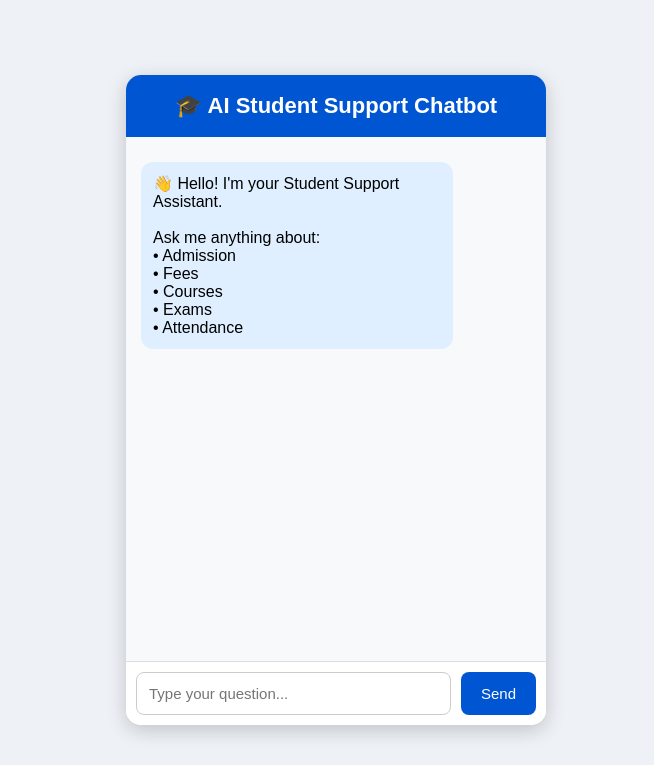
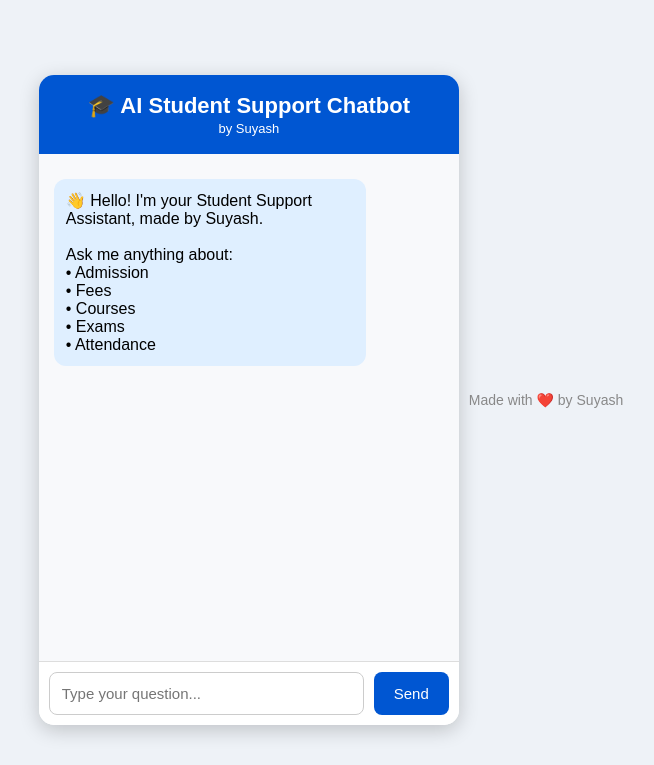
Before and after one commit to Suyash8912/student-support-chatbot, a Flask app: page / in a window 1280 px wide. Shown: the top 765 px of the page, without its empty margins (304-958 px from the left). Run offline with Flask 3, Linux system fonts and the light colour scheme.

Commit message:
Add name to chatbot

```diff
--- a/app.py
+++ b/app.py
@@ -36,7 +36,7 @@
                 messages=[
                     {
                         "role": "system",
-                        "content": """You are an AI Student Support Assistant.
+                        "content": """You are an AI Student Support Assistant created by Suyash.
 
 You can answer only student-related questions like:
 - Admissions
@@ -48,8 +48,11 @@
 - Exams
 - Timetable
 
+If someone asks who made you or who created you, reply:
+'I was created by Suyash to help students with their queries.'
+
 If the question is not related to students or education, politely reply:
-'I am a Student Support AI Assistant and I can answer only student-related questions.'
+'I am a Student Support AI Assistant created by Suyash, and I can answer only student-related questions.'
 """
                     },
                     {
--- a/templates/index.html
+++ b/templates/index.html
@@ -12,12 +12,14 @@
 
     <div class="header">
         🎓 AI Student Support Chatbot
-    </div>
-
+        <div style="font-size:13px; font-weight:normal; margin-top:2px;">
+            by Suyash
+        </div>
+</div>
     <div class="chat-box" id="chatBox">
 
         <div class="bot-message">
-            👋 Hello! I'm your Student Support Assistant.
+            👋 Hello! I'm your Student Support Assistant, made by Suyash.
             <br><br>
             Ask me anything about:
             <br>• Admission
@@ -44,6 +46,8 @@
 </div>
 
 <script src="{{ url_for('static', filename='script.js') }}"></script>
-
+<div style="text-align:center; padding:10px; color:#888; font-size:14px;">
+    Made with ❤️ by Suyash
+</div>
 </body>
 </html>
```
